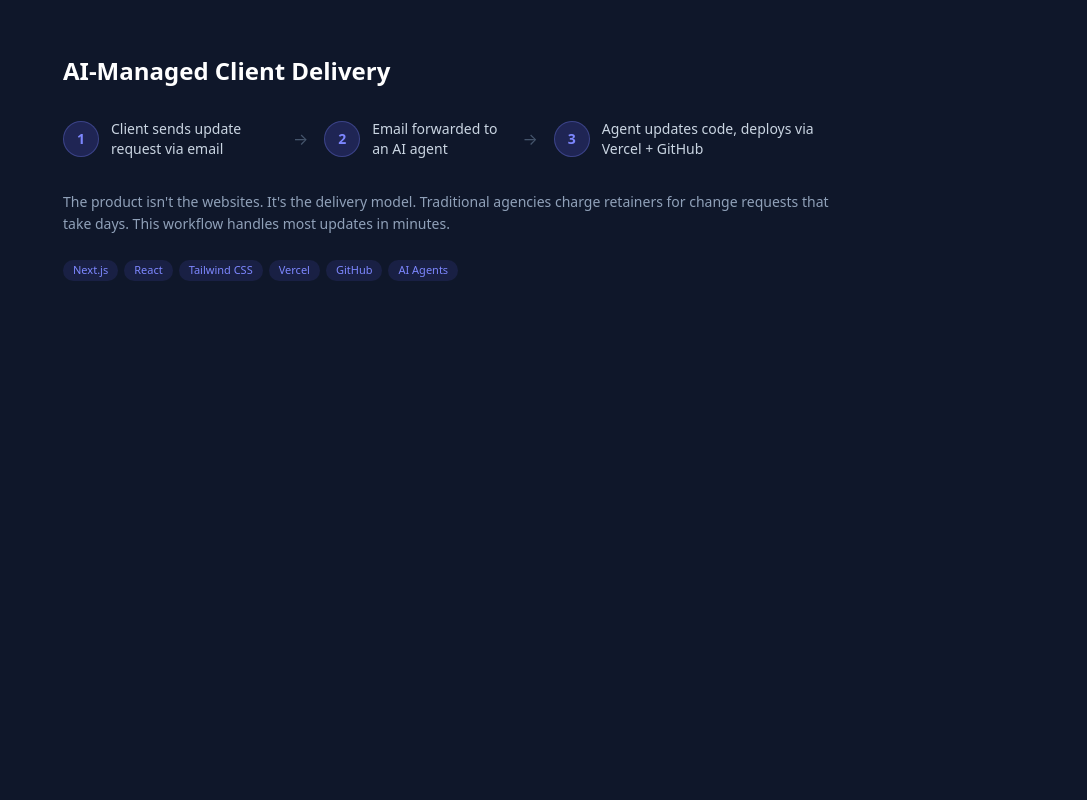
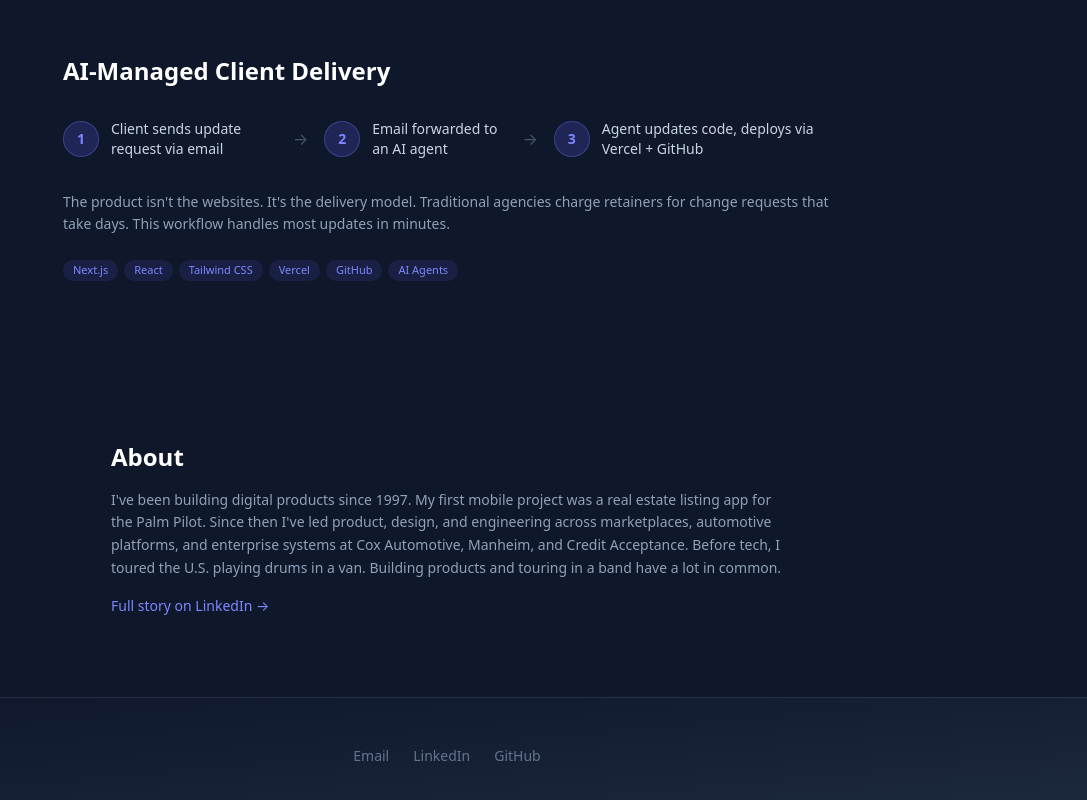
Before and after one commit to patrickclay/portfolio, a Next.js app: page / in a window 1280 px wide. Shown: the part 2171-2971 px from the top of the page, without its empty margins (193-1280 px from the left). Before the commit the page ends 2532 px from the top, so only its background shows below. Built offline with nearby package versions, Linux system fonts and the light colour scheme.

Commit message:
feat: add About and Footer sections, complete page composition

```diff
--- a/app/page.tsx
+++ b/app/page.tsx
@@ -2,6 +2,8 @@ import { Hero } from "@/components/Hero";
 import { EnterpriseAI } from "@/components/EnterpriseAI";
 import { ProductsBuilt } from "@/components/ProductsBuilt";
 import { ClientDelivery } from "@/components/ClientDelivery";
+import { About } from "@/components/About";
+import { Footer } from "@/components/Footer";
 
 export default function Home() {
   return (
@@ -10,6 +12,8 @@ export default function Home() {
       <EnterpriseAI />
       <ProductsBuilt />
       <ClientDelivery />
+      <About />
+      <Footer />
     </main>
   );
 }
--- /dev/null
+++ b/components/About.tsx
@@ -0,0 +1,20 @@
+import { aboutText } from "@/data/projects";
+
+export function About() {
+  return (
+    <section className="py-20 px-6">
+      <div className="max-w-2xl mx-auto">
+        <h2 className="text-2xl font-bold text-white mb-4">About</h2>
+        <p className="text-sm text-slate-400 leading-relaxed">{aboutText}</p>
+        <a
+          href="https://www.linkedin.com/in/pbdesigns"
+          target="_blank"
+          rel="noopener noreferrer"
+          className="inline-block mt-4 text-sm text-indigo-400 hover:text-indigo-300 transition-colors"
+        >
+          Full story on LinkedIn →
+        </a>
+      </div>
+    </section>
+  );
+}
--- /dev/null
+++ b/components/Footer.tsx
@@ -0,0 +1,34 @@
+const links = [
+  {
+    label: "Email",
+    href: "mailto:pboggs2006@gmail.com",
+  },
+  {
+    label: "LinkedIn",
+    href: "https://www.linkedin.com/in/pbdesigns",
+  },
+  {
+    label: "GitHub",
+    href: "https://github.com/patrickclay",
+  },
+];
+
+export function Footer() {
+  return (
+    <footer className="bg-gradient-to-br from-slate-900 to-slate-800 py-12 px-6 border-t border-white/[0.06]">
+      <div className="max-w-3xl mx-auto flex flex-wrap justify-center gap-6">
+        {links.map((link) => (
+          <a
+            key={link.label}
+            href={link.href}
+            target={link.href.startsWith("mailto") ? undefined : "_blank"}
+            rel="noopener noreferrer"
+            className="text-sm text-slate-500 hover:text-indigo-400 transition-colors"
+          >
+            {link.label}
+          </a>
+        ))}
+      </div>
+    </footer>
+  );
+}
```
